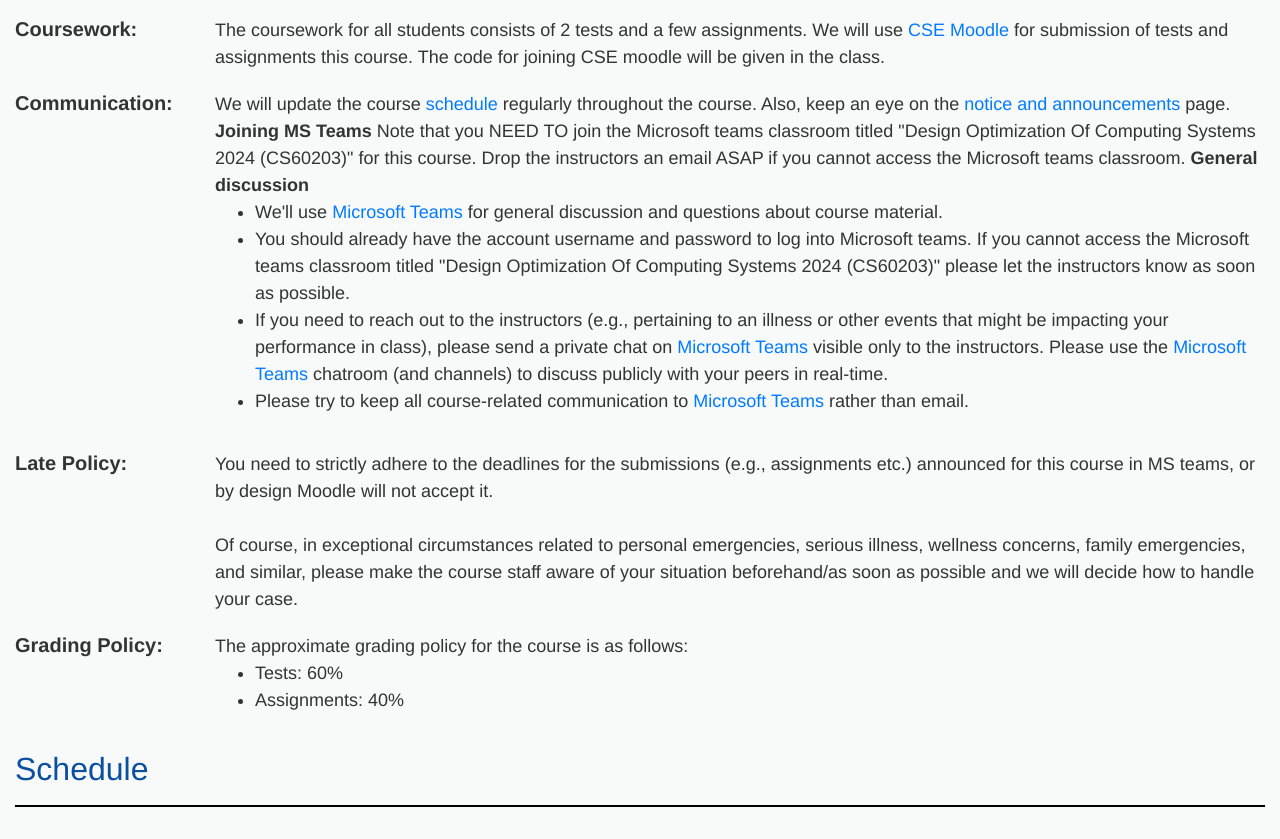
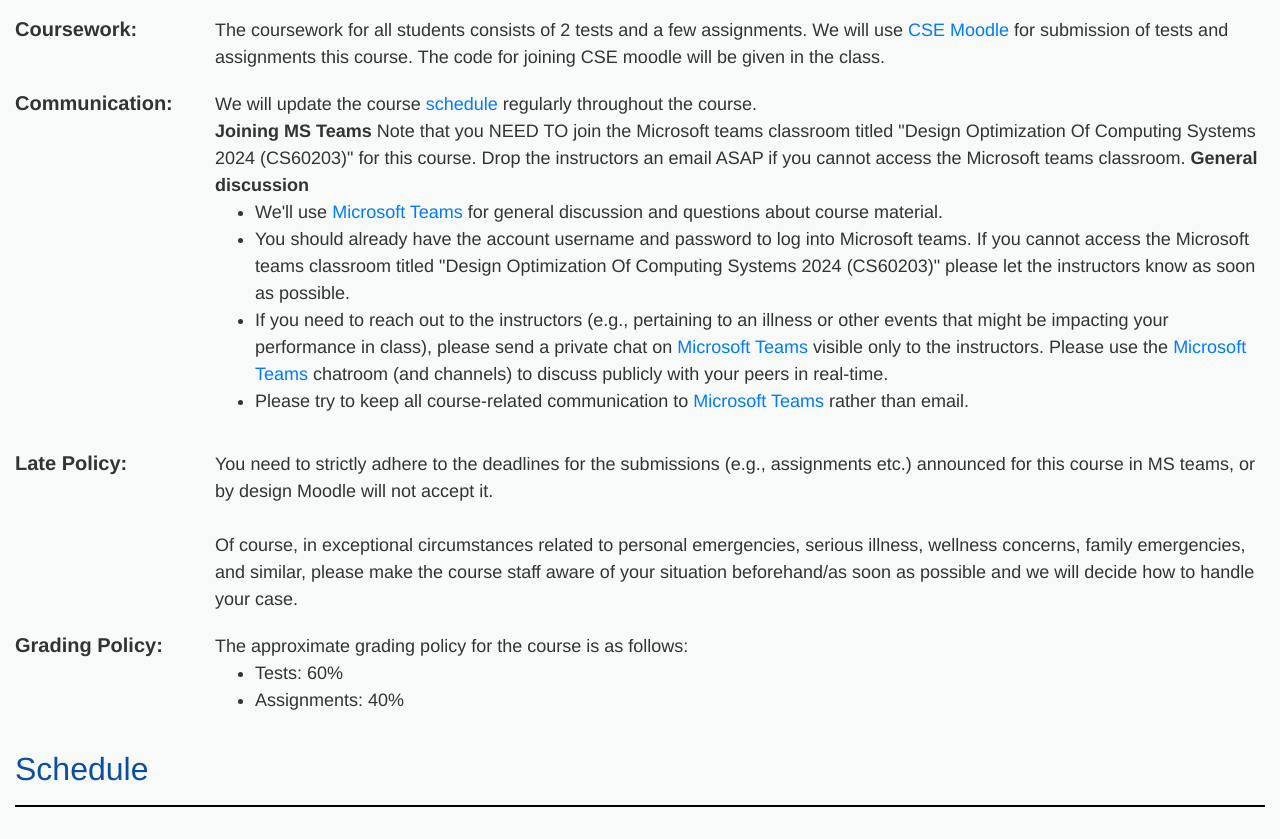
Before and after one commit to hamBan/DOCS-2026, a plain HTML site: page index.html in a window 1280 px wide. Shown: the part 1643-2482 px from the top of the page. Drawn offline with nearby package versions, Linux system fonts and the light colour scheme.

Commit message:
Updated text

```diff
--- a/index.html
+++ b/index.html
@@ -208,8 +208,7 @@
                     <h5 style="font-weight: bold;"> Communication: </h5>
                 </div>
                 <div class="text">
-                    We will update the course <a href="#schedule">schedule</a> regularly throughout the course. Also,
-                    keep an eye on the <a href="#notice-announcements"> notice and announcements </a> page. <br>
+                    We will update the course <a href="#schedule">schedule</a> regularly throughout the course. <br>
 
                     <b> Joining MS Teams </b>
                     Note that you NEED TO join the Microsoft teams classroom titled "Design Optimization Of
```
